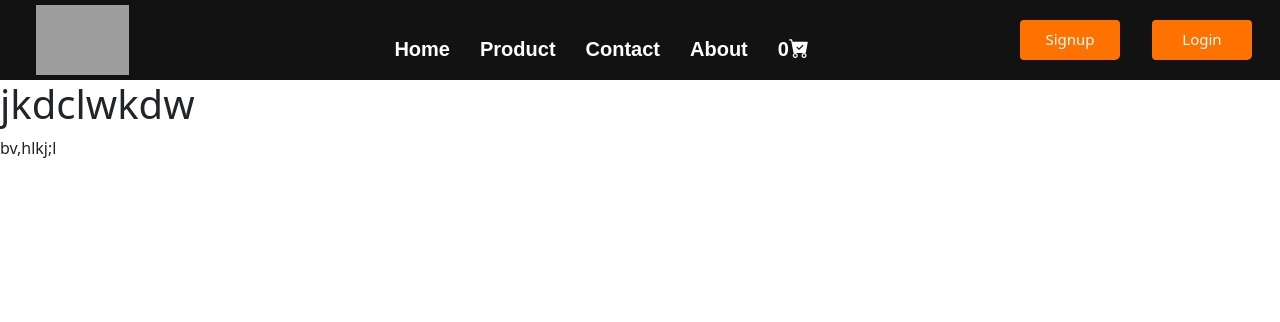
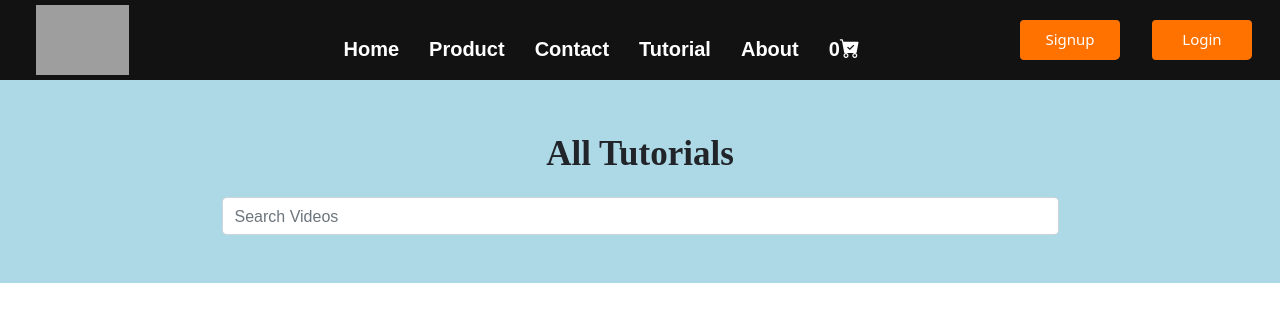
Before and after one commit to kritijoshi16/DIY-Innovative-project, a React (Vite) app in the folder Frontend/: page /Tutorial in a window 1280 px wide. Shown: the top 322 px of the page. Built offline with nearby package versions, Linux system fonts and the light colour scheme; grey boxes are pictures that could not be loaded.

Commit message:
tutorial

```diff
--- a/Frontend/src/App.css
+++ b/Frontend/src/App.css
@@ -297,10 +297,10 @@ ul li a:hover{
         border: 3px solid #fff;
         border-radius: 50%;
       }
-/* .cards{
-    height:700px;
+ .cards{
+   /* height:700px;*/
     background-color:beige;
-} */
+}
 
 .Card{
     height:80%;
--- a/Frontend/src/Components/Navbar.jsx
+++ b/Frontend/src/Components/Navbar.jsx
@@ -106,6 +106,11 @@ const Navbar = () => {
                 </Link>
               </li>
               <li className="nav-item">
+                <Link className="" to={"/Tutorial"}>
+                  Tutorial
+                </Link>
+              </li>
+              <li className="nav-item">
                 <a className="" aria-disabled="true">
                   About
                 </a>
--- a/Frontend/src/Components/ProductListing.jsx
+++ b/Frontend/src/Components/ProductListing.jsx
@@ -23,7 +23,7 @@ const ProductListing = () => {
         return products.map((item) => (
 
             <div className="col-md-3 g-2">
-                <div className="card shadow"  >
+                <div className="cards shadow"  >
                     <img src={"http://localhost:5000/"+item.image} className="card-img-top p-3" style={{height:300}} />
                     <div className="card-body " style={{height:150}}>
                         <h3 className="card-title">{item.name}</h3>
--- a/Frontend/src/Components/Tutorial.jsx
+++ b/Frontend/src/Components/Tutorial.jsx
@@ -1,10 +1,25 @@
 import React from 'react'
 
 const Tutorial = () => {
+
+  const applysearch = (e) => {
+      const inputText = e.target.value;
+
+      setProducts(masterList.filter((product) => {
+          return product.category.toLowerCase().includes(inputText.topLowerCase());
+      }));
+
+  }
+
   return (
     <div>
-        <h1>jkdclwkdw</h1>
-        <p>bv,hlkj;l</p>
+            <header className='bg-body-tertiary' style={{ backgroundColor: "lightblue" }}>
+                <div className="container py-5">
+                    <p className='text-center fw-bold ' style={{ fontSize: "35px", fontFamily: "initial" }}>All Tutorials</p>
+                    <input onChange={applysearch} type='text' placeholder='Search Videos' className='form-control w-75 m-auto' />
+                </div>
+            </header>
+
     </div>
   )
 }
```
